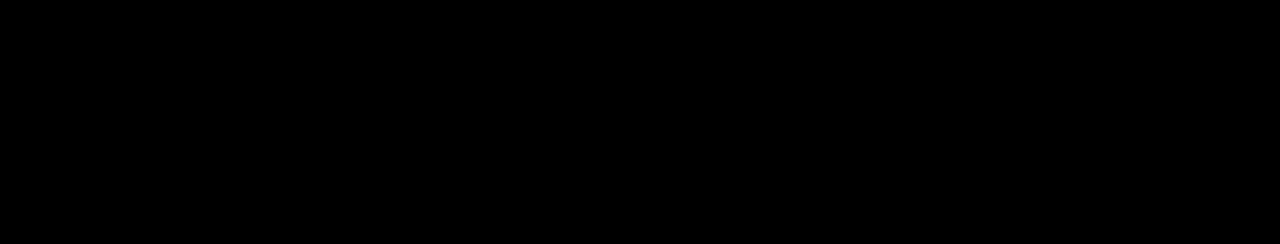
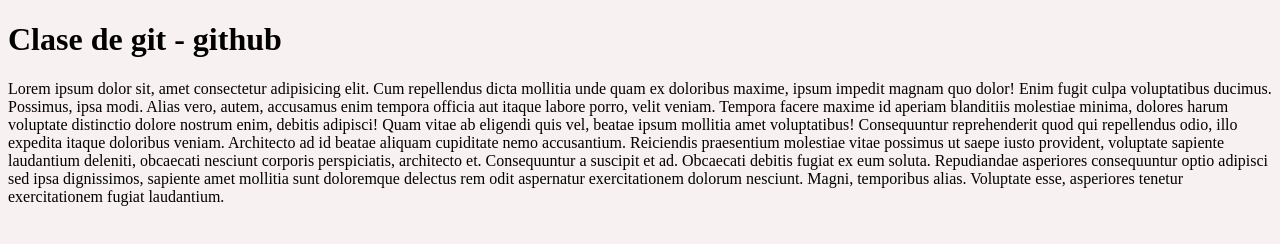
Before and after one commit to alexlpda1420/mi-sitio, a plain HTML site: page index.html in a window 1280 px wide. Drawn offline with Linux system fonts and the light colour scheme.

Commit message:
Fix: Actualizacion de style.css

```diff
--- a/styles.css
+++ b/styles.css
@@ -1,3 +1,3 @@
 body{
-    background-color: black;
+    background-color: rgb(247, 241, 241);
 }
```
